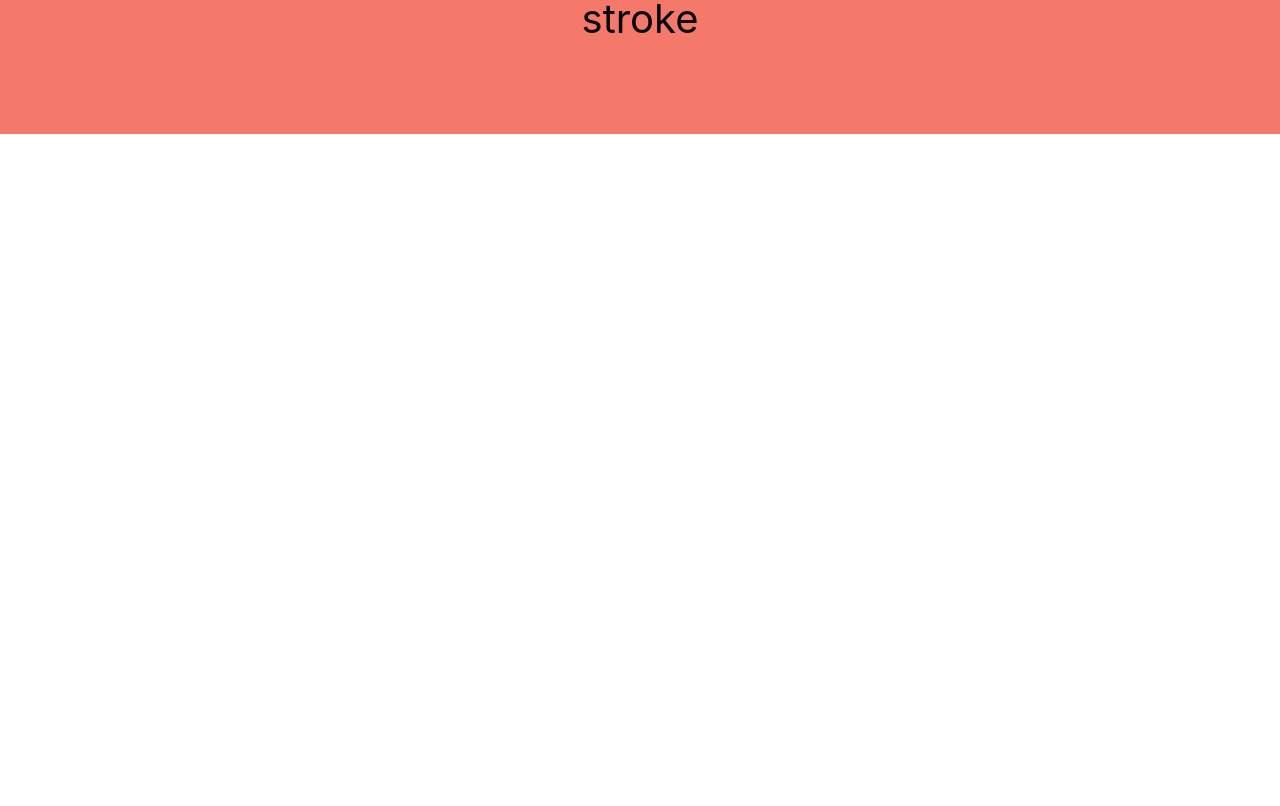
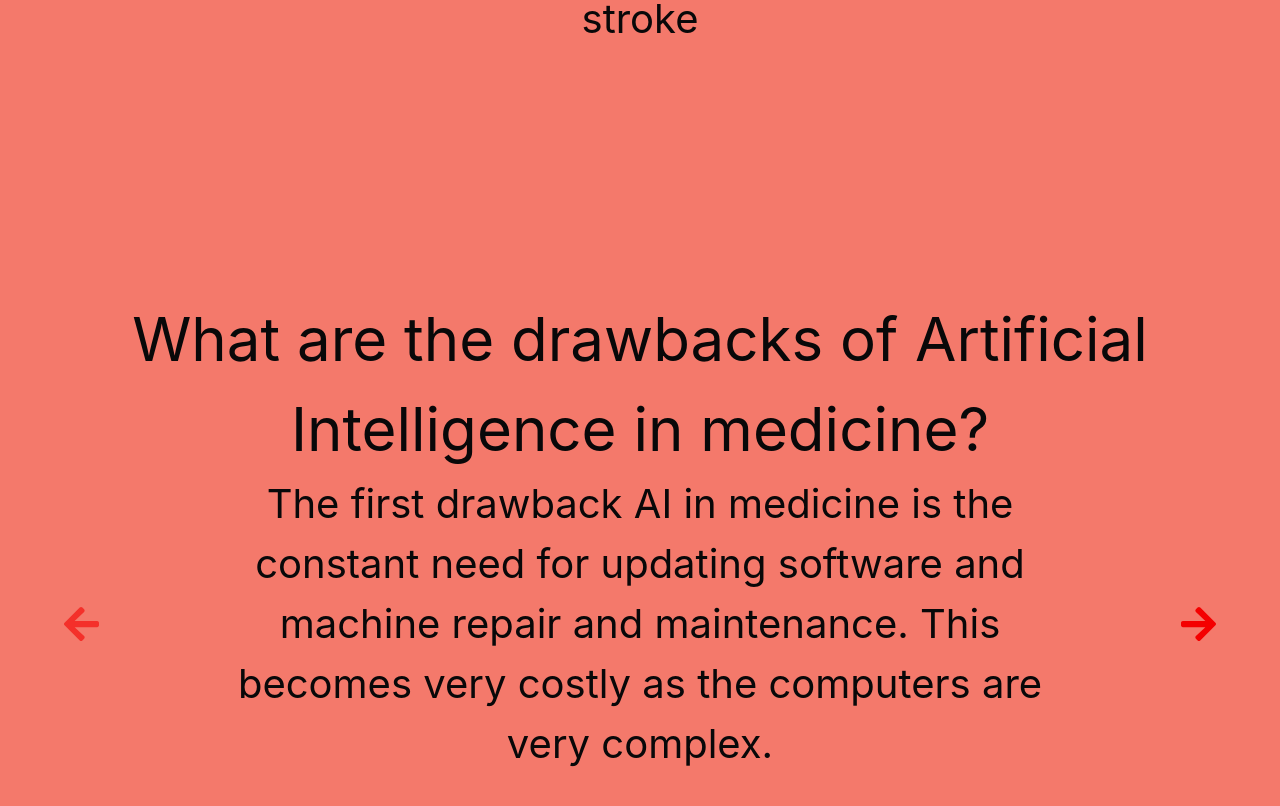
Before and after one commit to AbigailMedina/Medicine-Culture-and-Society-Final, a React (Create React App) app in the folder presentation/: page / in a window 1280 px wide. Shown: the part 4120-4926 px from the top of the page. Before the commit the page ends 4254 px from the top, so only its background shows below. Built offline with nearby package versions, Linux system fonts and the light colour scheme.

Commit message:
added drawbacks content

```diff
--- a/presentation/src/components/AIHistoryTimeline.jsx
+++ b/presentation/src/components/AIHistoryTimeline.jsx
@@ -13,12 +13,6 @@ class AIHistoryTimeline extends Component {
 		this.header = "What is Artificial Intelligence?"
 
 	}
-	goLeft(e){
-
-	}
-	goRight(e){
-
-	}
 
   	render() {
 
--- a/presentation/src/components/AIToolkit2.jsx
+++ b/presentation/src/components/AIToolkit2.jsx
@@ -6,7 +6,7 @@ class AIToolkit2 extends Component {
 		super(props);
 
 		this.aiToolkit2 = [
-		['Natural Language Processing',"Natural Language processing is the use of unstructured language-based data in the form of text or audio that AI can process into structured data it can useto make decisions."],
+		['Natural Language Processing',"Natural Language processing is the use of unstructured language-based data in the form of text or audio that AI can process into structured data it can use to make decisions."],
 		['Machine Learning','Machine Learning (ML) is a technique focused on analyzing structured data such as a csv of data representing relationships between traits'],
 
 		['Learning Types','Reinforcement learning: the machine learned through trial and error and feedback it gained from those trials.',
--- a/presentation/src/components/Base.jsx
+++ b/presentation/src/components/Base.jsx
@@ -2,8 +2,8 @@ import React, { Component } from 'react'
 import AIHistoryTimeline from './AIHistoryTimeline.jsx'
 import AIToolKit from './AIToolkit.jsx'
 import AIToolKit2 from './AIToolkit2.jsx'
-// import AIApplications from './AIApplications.jsx'
 import AIApplicationsSlideShow from './AIApplicationsSlideShow.jsx'
+import Drawbacks from './Drawbacks.jsx'
 
 class Base extends Component {
 	constructor(props) {
@@ -29,6 +29,9 @@ class Base extends Component {
 		    	<div onMouseEnter={()=>this.setState({ color:"black"})}>
 		    		<AIApplicationsSlideShow />
 		    	</div>
+		    	<div onMouseEnter={()=>this.setState({ color:"coral-reef"})}>
+		    		<Drawbacks />
+		    	</div>
 
 	    	</div>
 	    )
--- /dev/null
+++ b/presentation/src/components/Drawbacks.jsx
@@ -0,0 +1,27 @@
+import React, { Component } from 'react'
+import SlideShowClickableOptions from './SlideShowClickableOptions.jsx'
+
+class Drawbacks extends Component {
+	constructor(props) {
+		super(props);
+
+		this.drawbacks = [
+		'The first drawback AI in medicine is the constant need for updating software and machine repair and maintenance. This becomes very costly as the computers are very complex. ',
+		'An AI arms race could lead to mass casualties. Another danger with this level of AI could be that a machine is programmed to do something beneficial, but it will do anything possible to achieve its goal. This may mean destruction to solve its task, something bad happens as an unintended side effect',
+		'Any artificially intelligent system had to be created by a human developer. Such developers have biases and it is not uncommon that these biases get programmed into the system. '
+		]
+		this.header = "What are the drawbacks of Artificial Intelligence in medicine?"
+
+	}
+
+  	render() {
+
+	    return (
+	    	<div >
+	    		<SlideShowClickableOptions options={this.drawbacks} header={this.header}/>
+	    	</div>
+	    )
+	}
+}
+
+export default Drawbacks;
```
